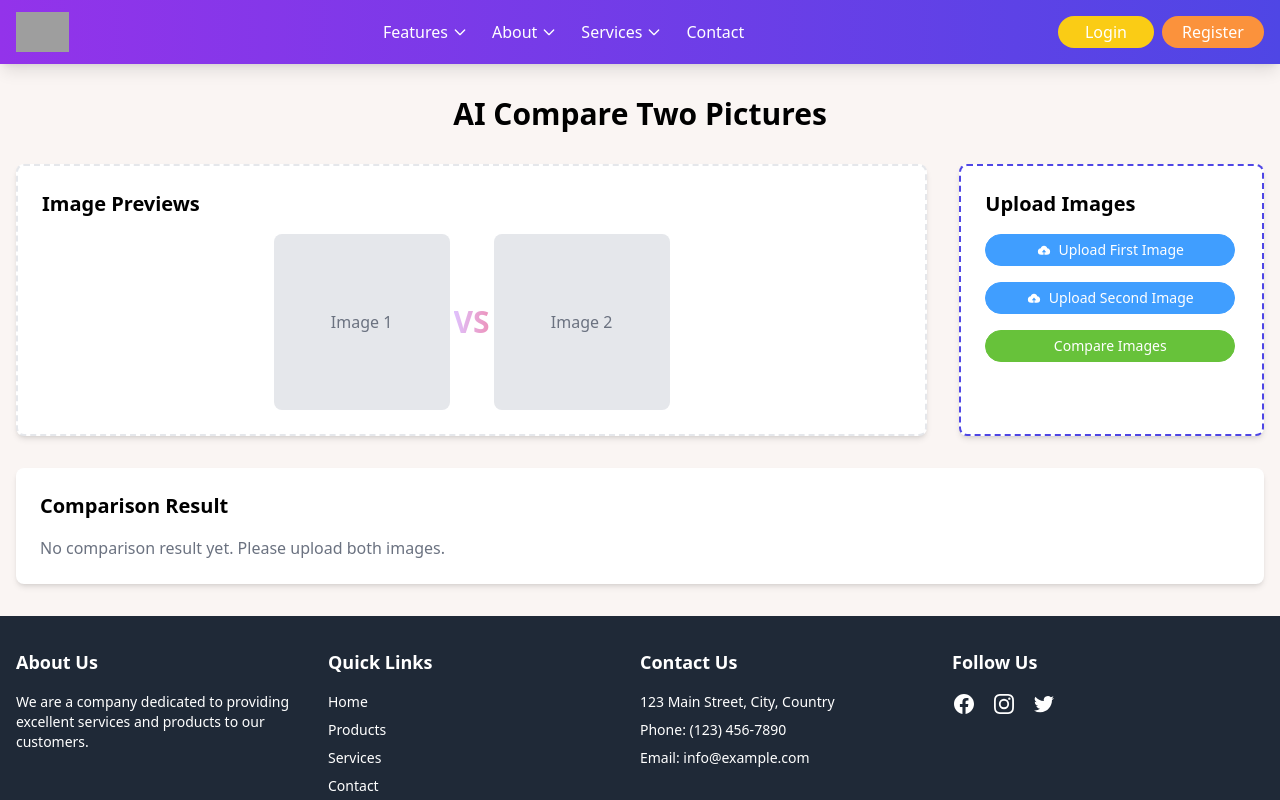
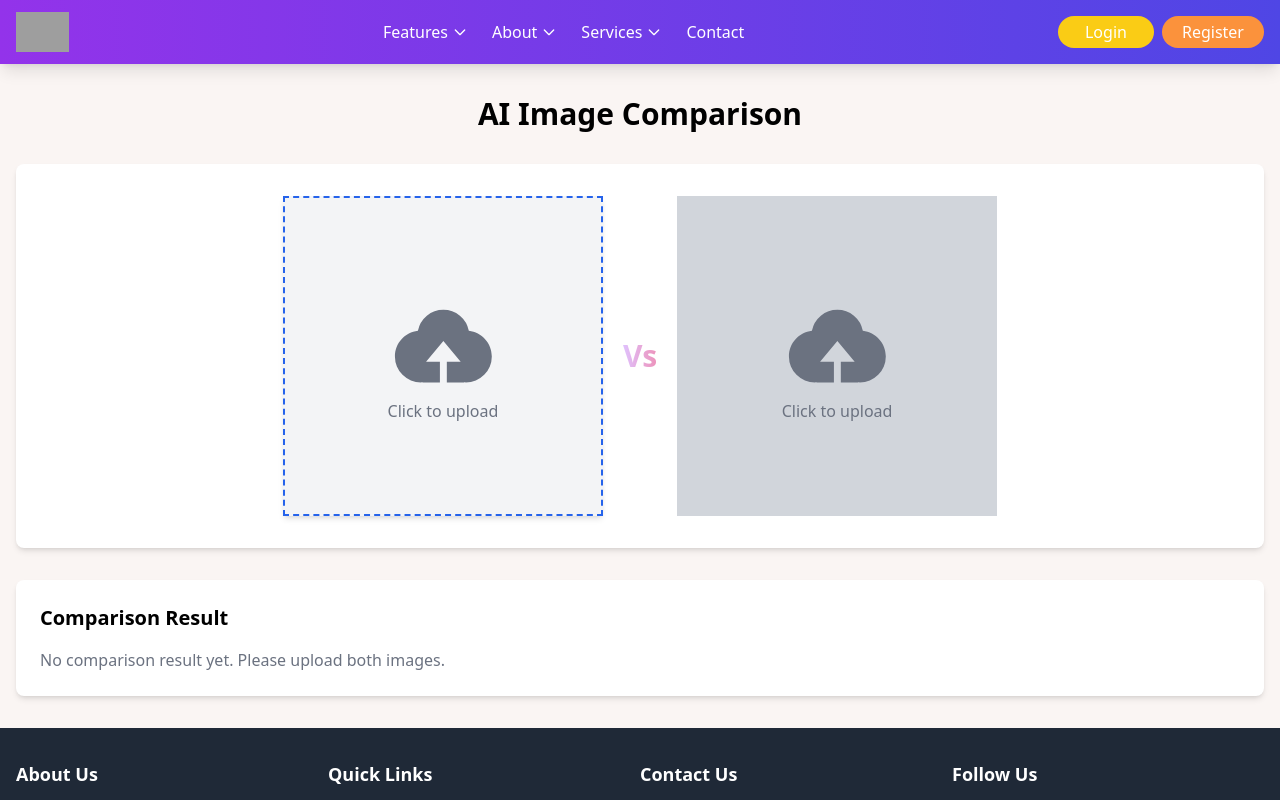
Before and after one commit to thetuyen01/page_one, a Vue app: page /ai-compare-two-pictures in a window 1280 px wide. Shown: the top 800 px of the page. Built offline with nearby package versions, Linux system fonts and the light colour scheme; grey boxes are pictures that could not be loaded.

Commit message:
fix(layout): change ui ux

```diff
--- a/src/views/apps/AiCompareTwoPictures.vue
+++ b/src/views/apps/AiCompareTwoPictures.vue
@@ -1,86 +1,55 @@
 <template>
   <div class="container mx-auto px-4 py-8">
-    <h1 class="text-3xl font-bold mb-8 text-center">AI Compare Two Pictures</h1>
+    <h1 class="text-3xl font-bold mb-8 text-center">AI Image Comparison</h1>
 
-    <div class="flex flex-col md:flex-row gap-8">
-      <!-- Left side: Image previews -->
     <div
-        class="md:w-3/4 bg-white p-6 rounded-lg shadow-md border-dashed border-2 border-black-600"
+      class="flex flex-col sm:flex-row justify-center items-center gap-4 mt-8 bg-white p-8 rounded-lg shadow-md"
     >
-        <h2 class="text-xl font-semibold mb-4">Image Previews</h2>
-        <div class="flex items-center justify-center">
+      <div class="w-full sm:w-1/3 max-w-xs">
         <div
-            class="w-44 h-44 bg-gray-200 rounded-lg flex items-center justify-center"
+          class="aspect-square bg-gray-100 flex items-center justify-center cursor-pointer overflow-hidden"
+          :class="{
+            'shadow-md border-dashed border-2 border-blue-600':
+              !firstImagePreview,
+          }"
+          @click="triggerFirstImageUpload"
         >
           <img
             v-if="firstImagePreview"
             :src="firstImagePreview"
-              alt="First Image"
-              class="max-w-full max-h-full object-contain"
+            alt="First Image Preview"
+            class="w-full h-full object-cover shadow-md border-dashed border-2 border-green-600"
           />
-            <span v-else class="text-gray-500">Image 1</span>
+          <p v-else class="text-gray-500 text-center p-4">
+            <UploadFilled />Click to upload
+          </p>
         </div>
-          <span
+      </div>
+
+      <div
         class="animate-pulse text-3xl font-extrabold text-transparent bg-clip-text bg-gradient-to-r from-purple-400 to-pink-600 mx-1"
       >
-            VS
-          </span>
+        Vs
+      </div>
+
+      <div class="w-full sm:w-1/3 max-w-xs">
         <div
-            class="w-44 h-44 bg-gray-200 rounded-lg flex items-center justify-center"
+          class="aspect-square bg-gray-300 flex items-center justify-center cursor-pointer overflow-hidden"
+          :class="{
+            'shadow-md border-dashed border-2 border-blue-600':
+              firstImagePreview && !secondImagePreview,
+          }"
+          @click="triggerSecondImageUpload"
         >
           <img
             v-if="secondImagePreview"
             :src="secondImagePreview"
-              alt="Second Image"
-              class="max-w-full max-h-full object-contain"
+            alt="Second Image Preview"
+            class="w-full h-full object-cover shadow-md border-dashed border-2 border-green-600"
           />
-            <span v-else class="text-gray-500">Image 2</span>
-          </div>
-        </div>
-      </div>
-
-      <!-- Right side: Upload buttons -->
-      <div
-        class="md:w-1/4 bg-white p-6 rounded-lg shadow-md border-dashed border-2 border-indigo-600"
-      >
-        <h2 class="text-xl font-semibold mb-4">Upload Images</h2>
-        <div class="flex flex-col gap-4">
-          <el-upload
-            class="uploader"
-            action="#"
-            :auto-upload="false"
-            :on-change="handleFirstImageUpload"
-            :show-file-list="false"
-          >
-            <el-button
-              type="primary"
-              class="fixed-width-button !py-3 !px-4 !rounded-full text-white font-bold"
-            >
-              <el-icon class="mr-2"><UploadFilled /></el-icon>
-              Upload First Image
-            </el-button>
-          </el-upload>
-
-          <el-upload
-            class="uploader"
-            action="#"
-            :auto-upload="false"
-            :on-change="handleSecondImageUpload"
-            :show-file-list="false"
-          >
-            <el-button
-              type="primary"
-              class="fixed-width-button !py-3 !px-4 !rounded-full text-white font-bold"
-            >
-              <el-icon class="mr-2"><UploadFilled /></el-icon>
-              Upload Second Image
-            </el-button>
-          </el-upload>
-          <el-button
-            type="success"
-            class="fixed-width-button !py-3 !px-4 !rounded-full text-white font-bold"
-            >Compare Images</el-button
-          >
+          <p v-else class="text-gray-500 text-center p-4">
+            <UploadFilled /> Click to upload
+          </p>
         </div>
       </div>
     </div>
@@ -96,37 +65,72 @@
       </p>
     </div>
   </div>
+
+  <input
+    type="file"
+    ref="firstImageInput"
+    class="hidden"
+    @change="handleFirstImageUpload"
+    accept="image/*"
+  />
+  <input
+    type="file"
+    ref="secondImageInput"
+    class="hidden"
+    @change="handleSecondImageUpload"
+    accept="image/*"
+  />
 </template>
 
-<script setup>
+<script setup lang="ts">
 import { ref } from "vue";
 import { UploadFilled } from "@element-plus/icons-vue";
-const firstImagePreview = ref(null);
-const secondImagePreview = ref(null);
-const comparisonResult = ref("");
 
-const handleFirstImageUpload = (file) => {
+const firstImagePreview = ref<string | null>(null);
+const secondImagePreview = ref<string | null>(null);
+const comparisonResult = ref<string>("");
+const firstImageInput = ref<HTMLInputElement | null>(null);
+const secondImageInput = ref<HTMLInputElement | null>(null);
+
+const triggerFirstImageUpload = () => {
+  if (firstImageInput.value) {
+    firstImageInput.value.click();
+  }
+};
+
+const triggerSecondImageUpload = () => {
+  if (secondImageInput.value) {
+    secondImageInput.value.click();
+  }
+};
+
+const handleFirstImageUpload = (event: Event) => {
+  const target = event.target as HTMLInputElement;
+  const file = target.files?.[0];
   if (file) {
     createImagePreview(file, firstImagePreview);
     compareImages();
-    firstImagePreview.value = file;
   }
 };
 
-const handleSecondImageUpload = (file) => {
+const handleSecondImageUpload = (event: Event) => {
+  const target = event.target as HTMLInputElement;
+  const file = target.files?.[0];
   if (file) {
     createImagePreview(file, secondImagePreview);
     compareImages();
-    secondImagePreview.value = file;
   }
 };
 
-const createImagePreview = (file, previewRef) => {
+const createImagePreview = (
+  file: File,
+  previewRef: { value: string | null }
+) => {
   const reader = new FileReader();
   reader.onload = (e) => {
-    previewRef.value = e.target.result;
+    previewRef.value = e.target?.result as string;
   };
-  reader.readAsDataURL(file.raw);
+  reader.readAsDataURL(file);
 };
 
 const compareImages = () => {
@@ -139,16 +143,9 @@ const compareImages = () => {
         - Both images are photographs
         - Image sizes are different
         - Color palettes are similar
-        - First image contains more people
-        - Second image has a landscape orientation
-        - Both images appear to be outdoor scenes
+        - No exact match found
       `;
     }, 2000);
   }
 };
 </script>
-<style scoped>
-.fixed-width-button {
-  width: 250px;
-}
-</style>
--- a/src/views/apps/AiImageToText.vue
+++ b/src/views/apps/AiImageToText.vue
@@ -37,8 +37,11 @@
               <el-button
                 type="primary"
                 class="fixed-width-button !py-3 !px-4 !rounded-full text-white font-bold"
+                :class="{
+                  '!bg-green-500': imagePreview,
+                }"
+                :icon="imagePreview ? SuccessFilled : UploadFilled"
               >
-                <el-icon class="mr-2"><UploadFilled /></el-icon>
                 Upload Image
               </el-button>
             </el-upload>
@@ -62,7 +65,7 @@
 
 <script setup>
 import { ref } from "vue";
-import { UploadFilled } from "@element-plus/icons-vue";
+import { UploadFilled, SuccessFilled } from "@element-plus/icons-vue";
 const imagePreview = ref(null);
 const extractedText = ref("");
 
--- a/src/views/components/TopNav/TopNav.vue
+++ b/src/views/components/TopNav/TopNav.vue
@@ -111,6 +111,7 @@
         <div class="md:hidden">
           <button @click="toggleMobileMenu" class="focus:outline-none">
             <svg
+              v-if="!mobileMenuOpen"
               class="w-6 h-6"
               fill="none"
               stroke="currentColor"
@@ -122,6 +123,21 @@
                 stroke-linejoin="round"
                 stroke-width="2"
                 d="M4 6h16M4 12h16m-7 6h7"
+              ></path>
+            </svg>
+            <svg
+              v-else
+              class="w-6 h-6"
+              fill="none"
+              stroke="currentColor"
+              viewBox="0 0 24 24"
+              xmlns="http://www.w3.org/2000/svg"
+            >
+              <path
+                stroke-linecap="round"
+                stroke-linejoin="round"
+                stroke-width="2"
+                d="M6 18L18 6M6 6l12 12"
               ></path>
             </svg>
           </button>
```
Also changed, not shown: src/views/apps/Home.vue (+44 -12 lines). Lines whose indentation alone changed are shown as unchanged.
